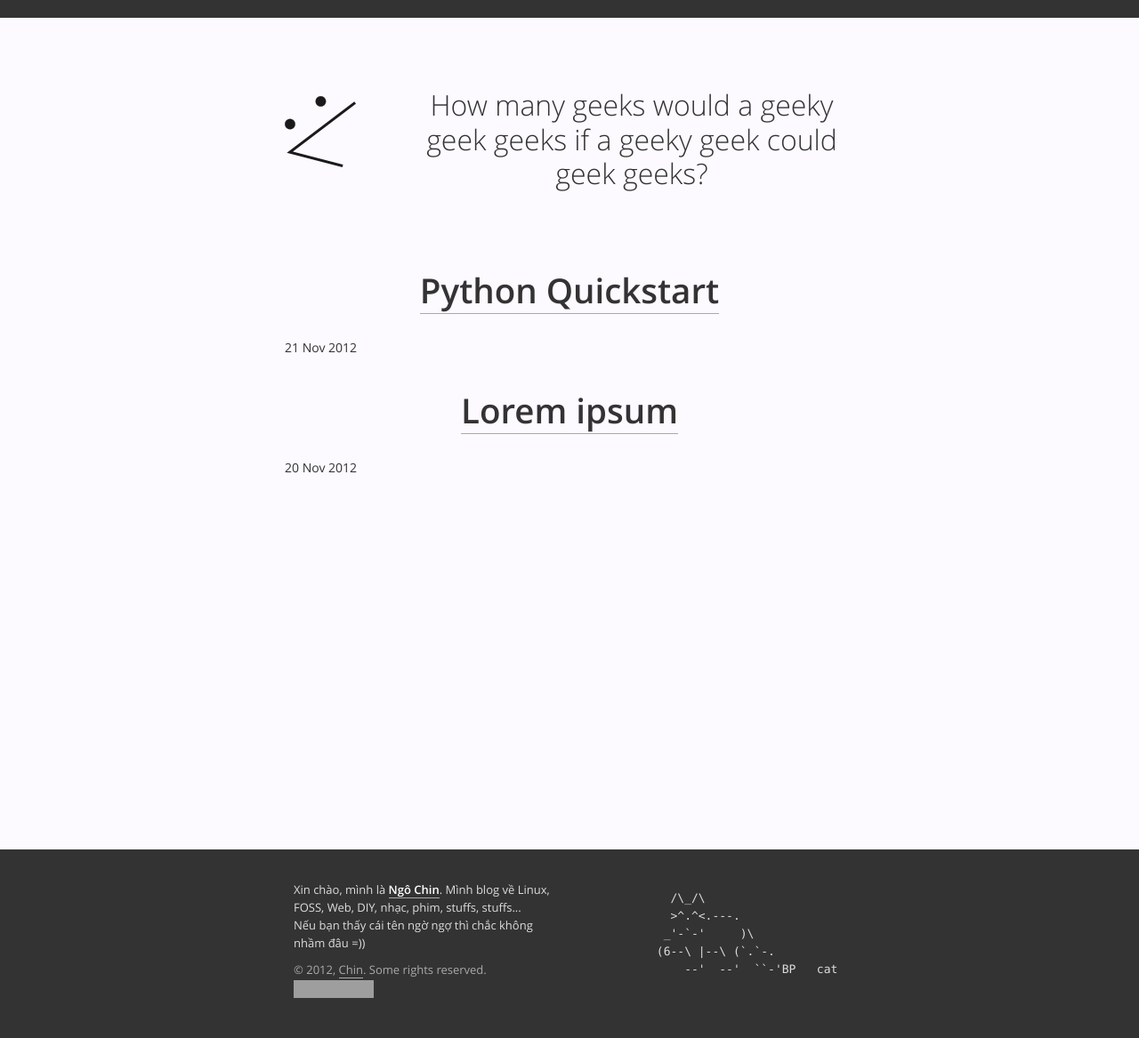
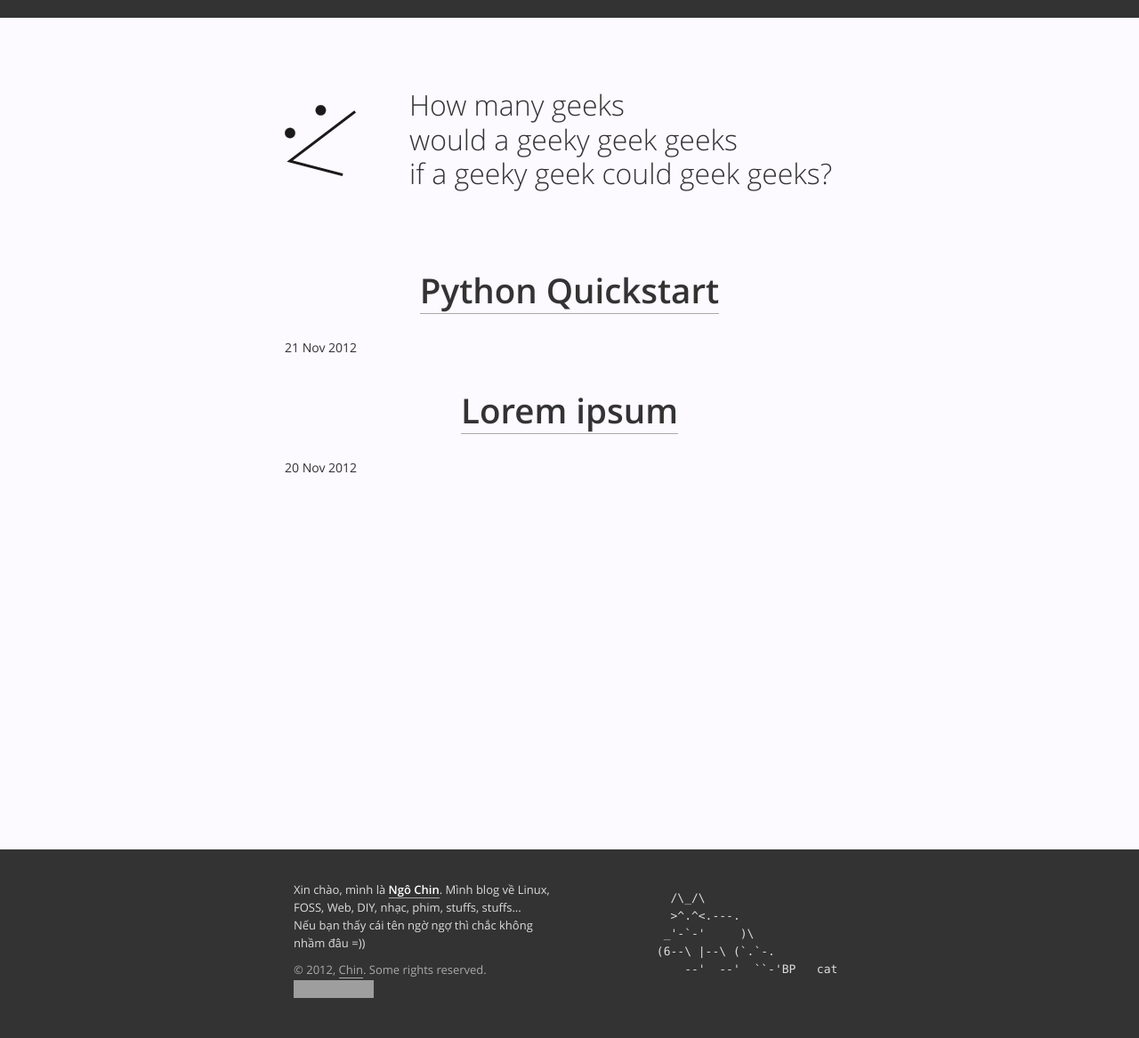
Before and after one commit to lewtds/lewtds.github.com, a Jekyll site: the page built from index.html, in a window 1280 px wide. Shown: the whole page at 89% size. Built offline with Jekyll 4.4.1, drawn with Linux system fonts in a browser that asks for light colours; grey boxes are pictures that could not be loaded.

Commit message:
Nice smooth tagline color transition.

```diff
--- a/_layouts/default.html
+++ b/_layouts/default.html
@@ -20,7 +20,11 @@
                 <div class="span2">
                     <a href="/" class="no-border"><img src="/assets/img/emo.png" /></a>
                 </div>
-                <h1 id="tag-line">How many geeks would a geeky geek geeks if a geeky geek could geek geeks?</h1>
+                <h1 id="tag-line">
+                    <a href="/" class="tag-line-border">How many geeks</a></br>
+                    <a href="/" class="tag-line-border">would a geeky geek geeks</a></br>
+                    <a href="/" class="tag-line-border">if a geeky geek could geek geeks?</a>
+                </h1>
             </header>
 
             <div>{{ content }}</div>
--- a/assets/css/style.css
+++ b/assets/css/style.css
@@ -61,6 +61,11 @@
 
 .jumbotron .span2 {
     margin-left: 0;
+    margin-top: 10px;
+}
+
+.jumbotron h1 {
+    text-align: left;
 }
 
 #tag-line {
@@ -96,8 +101,8 @@
 }
 
 a:hover {
-    border-bottom: 2px solid;
-    color: inherit;
+    border-bottom: 3px solid;
+    color: #748DA3;
     text-decoration: none;
 }
 
@@ -106,6 +111,19 @@
     -moz-transition: border-bottom 0.3s;
     -webkit-transition: border-bottom 0.3s;
     -o-transition: border-bottom 0.3s;
+
+    transition: color 0.2s;
+    -moz-transition: color 0.2s;
+    -webkit-transition: color 0.2s;
+    -o-transition: color 0.2s;
+}
+
+.tag-line-border {
+    border: none;
+}
+
+a.tag-line-border:hover {
+    border-bottom: none;
 }
 
 .no-border {
```
